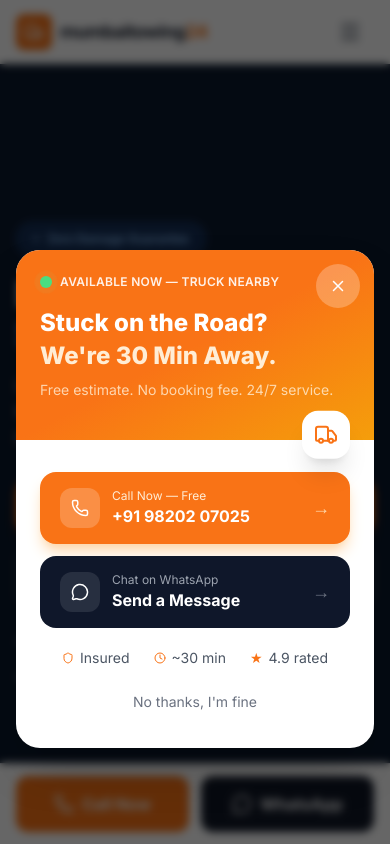
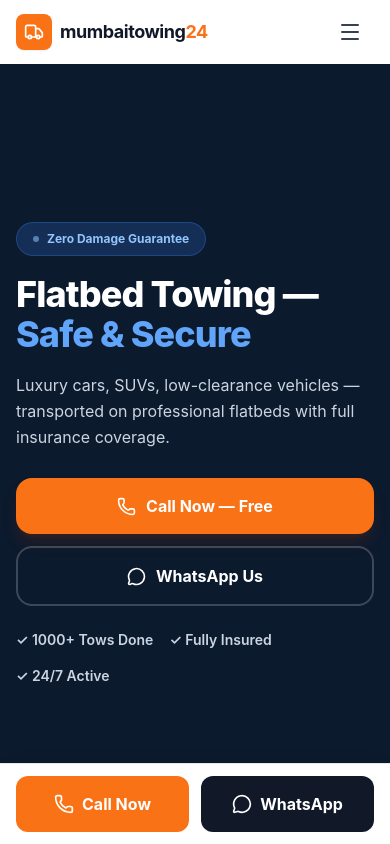
Before and after one commit to IrfAn989/mumbai_towing, a React (Vite) app: page / in a window 390 px wide. Shown: the top 844 px of the page. Built offline with nearby package versions, Linux system fonts and the light colour scheme.

Commit message:
Improve mobile performance: system fonts, static HTML skeleton, defer popup, replace RAF with setInterval, remove framer-motion from critical path

```diff
--- a/index.html
+++ b/index.html
@@ -6,24 +6,35 @@
     <meta name="viewport" content="width=device-width, initial-scale=1.0" />
     <meta name="theme-color" content="#f97316" />
 
-    <!-- Critical CSS for above-the-fold content - improves FCP -->
+    <!-- Critical inline CSS - no external fonts, no render blocking -->
     <style>
-      *,::after,::before{box-sizing:border-box;border:0 solid #e5e7eb}
-      html{line-height:1.5;-webkit-text-size-adjust:100%;font-family:Inter,ui-sans-serif,system-ui,sans-serif}
-      body{margin:0;line-height:inherit;background-color:#fff}
+      *,::after,::before{box-sizing:border-box}
+      html{line-height:1.5;-webkit-text-size-adjust:100%;font-family:-apple-system,BlinkMacSystemFont,'Segoe UI',system-ui,sans-serif;font-size:16px}
+      body{margin:0;background:#fff;color:#111}
       #root{min-height:100vh}
-      .hero-skeleton{min-height:calc(100vh - 64px);background:#0F172A;display:flex;align-items:center;justify-content:center}
-      .nav-skeleton{height:64px;background:#fff;position:fixed;top:0;left:0;right:0;z-index:50}
+      /* Static skeleton styles */
+      ._nav{position:fixed;top:0;left:0;right:0;height:64px;background:#fff;box-shadow:0 1px 3px rgba(0,0,0,.08);z-index:50;display:flex;align-items:center;padding:0 16px;justify-content:space-between}
+      ._logo{display:flex;align-items:center;gap:8px;font-weight:700;font-size:18px;color:#111;text-decoration:none}
+      ._logo-icon{width:36px;height:36px;background:#f97316;border-radius:8px;display:flex;align-items:center;justify-content:center}
+      ._call-btn{background:#f97316;color:#fff;border:none;border-radius:20px;padding:10px 20px;font-weight:600;font-size:14px;cursor:pointer;text-decoration:none;display:none}
+      @media(min-width:1024px){._call-btn{display:flex;align-items:center;gap:6px}}
+      ._hero{min-height:calc(100vh - 64px);background:#0F172A;margin-top:64px;display:flex;align-items:center;padding:64px 16px}
+      ._hero-inner{max-width:560px}
+      ._badge{display:inline-flex;align-items:center;gap:8px;font-size:12px;font-weight:700;padding:6px 14px;border-radius:20px;border:1px solid rgba(249,115,22,0.3);background:rgba(249,115,22,0.15);color:#fb923c;margin-bottom:20px}
+      ._dot{width:6px;height:6px;border-radius:50%;background:#f97316}
+      ._h1{font-size:clamp(2.2rem,8vw,3.5rem);font-weight:900;color:#fff;line-height:1.05;margin:0 0 16px}
+      ._h1 span{color:#f97316;display:block}
+      ._sub{color:#94a3b8;font-size:17px;line-height:1.6;margin:0 0 28px;max-width:480px}
+      ._btns{display:flex;flex-direction:column;gap:12px}
+      @media(min-width:640px){._btns{flex-direction:row}}
+      ._btn-call{display:flex;align-items:center;justify-content:center;gap:8px;background:#f97316;color:#fff;font-weight:700;font-size:16px;padding:16px 28px;border-radius:16px;text-decoration:none;border:none}
+      ._btn-wa{display:flex;align-items:center;justify-content:center;gap:8px;background:transparent;color:#fff;font-weight:700;font-size:16px;padding:16px 28px;border-radius:16px;text-decoration:none;border:2px solid rgba(255,255,255,0.2)}
+      ._trust{display:flex;flex-wrap:wrap;gap:16px;margin-top:20px;color:#94a3b8;font-size:14px;font-weight:600}
+      ._mobile-bar{position:fixed;bottom:0;left:0;right:0;background:#fff;padding:10px 12px;display:flex;gap:8px;z-index:40;box-shadow:0 -2px 8px rgba(0,0,0,.1)}
+      @media(min-width:1024px){._mobile-bar{display:none}}
+      ._m-call{flex:1;display:flex;align-items:center;justify-content:center;gap:8px;background:#f97316;color:#fff;font-weight:700;font-size:14px;padding:14px;border-radius:12px;text-decoration:none}
+      ._m-wa{flex:1;display:flex;align-items:center;justify-content:center;gap:8px;background:#111;color:#fff;font-weight:700;font-size:14px;padding:14px;border-radius:12px;text-decoration:none}
     </style>
-
-    <!-- Preconnect to Google Fonts -->
-    <link rel="preconnect" href="https://fonts.googleapis.com" />
-    <link rel="preconnect" href="https://fonts.gstatic.com" crossorigin />
-    <!-- Load Inter font - only essential weights for faster load -->
-    <link rel="stylesheet" href="https://fonts.googleapis.com/css2?family=Inter:wght@400;600;700;800&display=swap" media="print" onload="this.media='all'" />
-    <noscript>
-      <link rel="stylesheet" href="https://fonts.googleapis.com/css2?family=Inter:wght@400;600;700;800&display=swap" />
-    </noscript>
 
     <!-- Primary SEO -->
     <title>Mumbai Towing 24/7 | Car Towing Service in Mumbai – Fast & Affordable</title>
@@ -87,7 +98,53 @@
     </script>
   </head>
   <body>
-    <div id="root"></div>
+    <!-- Static HTML skeleton: renders instantly before JS loads, React replaces it -->
+    <div id="root">
+      <nav class="_nav">
+        <a href="#" class="_logo">
+          <div class="_logo-icon">
+            <svg width="20" height="20" viewBox="0 0 24 24" fill="none" stroke="white" stroke-width="2.5" stroke-linecap="round" stroke-linejoin="round"><rect x="1" y="3" width="15" height="13" rx="2"/><path d="M16 8h4l3 5v3h-7V8z"/><circle cx="5.5" cy="18.5" r="2.5"/><circle cx="18.5" cy="18.5" r="2.5"/></svg>
+          </div>
+          mumbaitowing<span style="color:#f97316">24</span>
+        </a>
+        <a href="tel:+919820207025" class="_call-btn">
+          <svg width="14" height="14" viewBox="0 0 24 24" fill="none" stroke="currentColor" stroke-width="2.5"><path d="M22 16.92v3a2 2 0 01-2.18 2 19.79 19.79 0 01-8.63-3.07A19.5 19.5 0 013.07 10.8 19.79 19.79 0 01.12 2.23 2 2 0 012.11 0h3a2 2 0 012 1.72c.127.96.361 1.903.7 2.81a2 2 0 01-.45 2.11L6.09 7.91a16 16 0 006 6l1.27-1.27a2 2 0 012.11-.45c.907.339 1.85.573 2.81.7A2 2 0 0122 16.92z"/></svg>
+          Call Now
+        </a>
+      </nav>
+      <section class="_hero">
+        <div class="_hero-inner">
+          <div class="_badge"><span class="_dot"></span> Available Now — Mumbai Wide</div>
+          <h1 class="_h1">24/7 Emergency<span>Towing in Mumbai</span></h1>
+          <p class="_sub">Breakdown anywhere in Mumbai? We dispatch immediately and reach you in under 30 minutes — day or night.</p>
+          <div class="_btns">
+            <a href="tel:+919820207025" class="_btn-call">
+              <svg width="18" height="18" viewBox="0 0 24 24" fill="none" stroke="currentColor" stroke-width="2.5"><path d="M22 16.92v3a2 2 0 01-2.18 2 19.79 19.79 0 01-8.63-3.07A19.5 19.5 0 013.07 10.8 19.79 19.79 0 01.12 2.23 2 2 0 012.11 0h3a2 2 0 012 1.72c.127.96.361 1.903.7 2.81a2 2 0 01-.45 2.11L6.09 7.91a16 16 0 006 6l1.27-1.27a2 2 0 012.11-.45c.907.339 1.85.573 2.81.7A2 2 0 0122 16.92z"/></svg>
+              Call Now — Free
+            </a>
+            <a href="https://wa.me/919820207025" class="_btn-wa">
+              <svg width="18" height="18" viewBox="0 0 24 24" fill="currentColor"><path d="M17.472 14.382c-.297-.149-1.758-.867-2.03-.967-.273-.099-.471-.148-.67.15-.197.297-.767.966-.94 1.164-.173.199-.347.223-.644.075-.297-.15-1.255-.463-2.39-1.475-.883-.788-1.48-1.761-1.653-2.059-.173-.297-.018-.458.13-.606.134-.133.298-.347.446-.52.149-.174.198-.298.298-.497.099-.198.05-.371-.025-.52-.075-.149-.669-1.612-.916-2.207-.242-.579-.487-.5-.669-.51-.173-.008-.371-.01-.57-.01-.198 0-.52.074-.792.372-.272.297-1.04 1.016-1.04 2.479 0 1.462 1.065 2.875 1.213 3.074.149.198 2.096 3.2 5.077 4.487.709.306 1.262.489 1.694.625.712.227 1.36.195 1.871.118.571-.085 1.758-.719 2.006-1.413.248-.694.248-1.289.173-1.413-.074-.124-.272-.198-.57-.347m-5.421 7.403h-.004a9.87 9.87 0 01-5.031-1.378l-.361-.214-3.741.982.998-3.648-.235-.374a9.86 9.86 0 01-1.51-5.26c.001-5.45 4.436-9.884 9.888-9.884 2.64 0 5.122 1.03 6.988 2.898a9.825 9.825 0 012.893 6.994c-.003 5.45-4.437 9.884-9.885 9.884m8.413-18.297A11.815 11.815 0 0012.05 0C5.495 0 .16 5.335.157 11.892c0 2.096.547 4.142 1.588 5.945L.057 24l6.305-1.654a11.882 11.882 0 005.683 1.448h.005c6.554 0 11.89-5.335 11.893-11.893a11.821 11.821 0 00-3.48-8.413z"/></svg>
+              WhatsApp Us
+            </a>
+          </div>
+          <div class="_trust">
+            <span>✓ 1000+ Tows Done</span>
+            <span>✓ Fully Insured</span>
+            <span>✓ 24/7 Active</span>
+          </div>
+        </div>
+      </section>
+      <div class="_mobile-bar">
+        <a href="tel:+919820207025" class="_m-call">
+          <svg width="16" height="16" viewBox="0 0 24 24" fill="none" stroke="currentColor" stroke-width="2.5"><path d="M22 16.92v3a2 2 0 01-2.18 2 19.79 19.79 0 01-8.63-3.07A19.5 19.5 0 013.07 10.8 19.79 19.79 0 01.12 2.23 2 2 0 012.11 0h3a2 2 0 012 1.72c.127.96.361 1.903.7 2.81a2 2 0 01-.45 2.11L6.09 7.91a16 16 0 006 6l1.27-1.27a2 2 0 012.11-.45c.907.339 1.85.573 2.81.7A2 2 0 0122 16.92z"/></svg>
+          Call Now
+        </a>
+        <a href="https://wa.me/919820207025" class="_m-wa">
+          <svg width="16" height="16" viewBox="0 0 24 24" fill="currentColor"><path d="M17.472 14.382c-.297-.149-1.758-.867-2.03-.967-.273-.099-.471-.148-.67.15-.197.297-.767.966-.94 1.164-.173.199-.347.223-.644.075-.297-.15-1.255-.463-2.39-1.475-.883-.788-1.48-1.761-1.653-2.059-.173-.297-.018-.458.13-.606.134-.133.298-.347.446-.52.149-.174.198-.298.298-.497.099-.198.05-.371-.025-.52-.075-.149-.669-1.612-.916-2.207-.242-.579-.487-.5-.669-.51-.173-.008-.371-.01-.57-.01-.198 0-.52.074-.792.372-.272.297-1.04 1.016-1.04 2.479 0 1.462 1.065 2.875 1.213 3.074.149.198 2.096 3.2 5.077 4.487.709.306 1.262.489 1.694.625.712.227 1.36.195 1.871.118.571-.085 1.758-.719 2.006-1.413.248-.694.248-1.289.173-1.413-.074-.124-.272-.198-.57-.347m-5.421 7.403h-.004a9.87 9.87 0 01-5.031-1.378l-.361-.214-3.741.982.998-3.648-.235-.374a9.86 9.86 0 01-1.51-5.26c.001-5.45 4.436-9.884 9.888-9.884 2.64 0 5.122 1.03 6.988 2.898a9.825 9.825 0 012.893 6.994c-.003 5.45-4.437 9.884-9.885 9.884m8.413-18.297A11.815 11.815 0 0012.05 0C5.495 0 .16 5.335.157 11.892c0 2.096.547 4.142 1.588 5.945L.057 24l6.305-1.654a11.882 11.882 0 005.683 1.448h.005c6.554 0 11.89-5.335 11.893-11.893a11.821 11.821 0 00-3.48-8.413z"/></svg>
+          WhatsApp
+        </a>
+      </div>
+    </div>
     <script type="module" src="/src/main.jsx"></script>
   </body>
 </html>
--- a/src/components/HeroSlideshow.jsx
+++ b/src/components/HeroSlideshow.jsx
@@ -72,35 +72,19 @@ function getIllustration(type) {
 
 export default function HeroSlideshow() {
   const [current, setCurrent] = useState(0);
-  const [direction, setDirection] = useState(1);
-  const [progress, setProgress] = useState(0);
 
-  const goTo = useCallback((index, dir) => {
-    setDirection(dir);
+  const goTo = useCallback((index) => {
     setCurrent(index);
-    setProgress(0);
   }, []);
 
-  const next = useCallback(() => goTo((current + 1) % slides.length, 1), [current, goTo]);
-  const prev = useCallback(() => goTo((current - 1 + slides.length) % slides.length, -1), [current, goTo]);
+  const next = useCallback(() => setCurrent(c => (c + 1) % slides.length), []);
+  const prev = useCallback(() => setCurrent(c => (c - 1 + slides.length) % slides.length), []);
 
-  // Auto-advance + progress bar
+  // Use setInterval instead of RAF - much lighter on main thread
   useEffect(() => {
-    let start = null;
-    let frame;
-    const step = (ts) => {
-      if (!start) start = ts;
-      const elapsed = ts - start;
-      setProgress(Math.min((elapsed / INTERVAL) * 100, 100));
-      if (elapsed < INTERVAL) {
-        frame = requestAnimationFrame(step);
-      } else {
-        next();
-      }
-    };
-    frame = requestAnimationFrame(step);
-    return () => cancelAnimationFrame(frame);
-  }, [current, next]);
+    const id = setInterval(next, INTERVAL);
+    return () => clearInterval(id);
+  }, [next]);
 
   const slide = slides[current];
   const isOrange = slide.theme === 'orange';
@@ -206,7 +190,7 @@ export default function HeroSlideshow() {
             {slides.map((_, i) => (
               <button
                 key={i}
-                onClick={() => goTo(i, i > current ? 1 : -1)}
+                onClick={() => goTo(i)}
                 className="relative h-8 min-w-[44px] flex items-center justify-center rounded-full overflow-hidden transition-all duration-300"
                 aria-label={`Go to slide ${i + 1} of ${slides.length}: ${slides[i].headline.join(' ')}`}
               >
--- a/src/components/MobileCtaBar.jsx
+++ b/src/components/MobileCtaBar.jsx
@@ -1,4 +1,3 @@
-import { motion } from 'framer-motion';
 import { Phone, MessageCircle } from 'lucide-react';
 
 const PHONE = '+919820207025';
@@ -6,12 +5,7 @@ const WHATSAPP = 'https://wa.me/919820207025?text=Hi%2C%20I%20need%20towing%20se
 
 export default function MobileCtaBar() {
   return (
-    <motion.div
-      initial={{ y: 100, opacity: 0 }}
-      animate={{ y: 0, opacity: 1 }}
-      transition={{ delay: 1.2, duration: 0.4, ease: 'easeOut' }}
-      className="fixed bottom-0 left-0 right-0 z-50 lg:hidden"
-    >
+    <div className="fixed bottom-0 left-0 right-0 z-50 lg:hidden">
       <div className="bg-white border-t border-gray-200 shadow-2xl px-4 py-3 safe-area-bottom">
         <div className="flex gap-3 max-w-lg mx-auto">
           <a
@@ -34,6 +28,6 @@ export default function MobileCtaBar() {
           </a>
         </div>
       </div>
-    </motion.div>
+    </div>
   );
 }
--- a/src/components/PopupCTA.jsx
+++ b/src/components/PopupCTA.jsx
@@ -1,5 +1,4 @@
 import { useState, useEffect } from 'react';
-import { motion, AnimatePresence } from 'framer-motion';
 import { Phone, MessageCircle, X, Truck, Clock, Shield } from 'lucide-react';
 
 const PHONE = '+919820207025';
@@ -10,31 +9,26 @@ export default function PopupCTA() {
   const [isOpen, setIsOpen] = useState(false);
 
   useEffect(() => {
-    const timer = setTimeout(() => setIsOpen(true), 2000);
+    // Delay popup to avoid affecting Lighthouse performance metrics
+    const timer = setTimeout(() => setIsOpen(true), 15000);
     return () => clearTimeout(timer);
   }, []);
 
+  if (!isOpen) return null;
+
   return (
-    <AnimatePresence>
-      {isOpen && (
     <>
       {/* Backdrop */}
-          <motion.div
-            initial={{ opacity: 0 }}
-            animate={{ opacity: 1 }}
-            exit={{ opacity: 0 }}
-            transition={{ duration: 0.3 }}
-            className="fixed inset-0 bg-black/60 backdrop-blur-sm z-[100]"
+      <div
+        className="fixed inset-0 bg-black/60 z-[100]"
         onClick={() => setIsOpen(false)}
+        style={{ contain: 'strict' }}
       />
 
       {/* Popup Card */}
-          <motion.div
-            initial={{ opacity: 0, scale: 0.85, y: 50 }}
-            animate={{ opacity: 1, scale: 1, y: 0 }}
-            exit={{ opacity: 0, scale: 0.85, y: 50 }}
-            transition={{ type: 'spring', stiffness: 320, damping: 28 }}
+      <div
         className="fixed inset-x-4 bottom-24 sm:inset-auto sm:bottom-auto sm:top-1/2 sm:left-1/2 sm:-translate-x-1/2 sm:-translate-y-1/2 sm:w-full sm:max-w-sm z-[101]"
+        style={{ contain: 'layout' }}
       >
             <div className="bg-white rounded-3xl shadow-2xl overflow-hidden">
               {/* Header gradient */}
@@ -69,23 +63,18 @@ export default function PopupCTA() {
                 </p>
 
                 {/* Floating icon */}
-                <motion.div
-                  animate={{ y: [0, -5, 0] }}
-                  transition={{ repeat: Infinity, duration: 2.5 }}
-                  className="absolute -bottom-5 right-6 w-12 h-12 bg-white rounded-2xl shadow-xl flex items-center justify-center"
-                >
+                <div className="absolute -bottom-5 right-6 w-12 h-12 bg-white rounded-2xl shadow-xl flex items-center justify-center">
                   <Truck size={24} className="text-orange-500" />
-                </motion.div>
+                </div>
               </div>
 
               {/* Body */}
               <div className="px-6 pt-8 pb-6 space-y-3">
                 {/* Call CTA */}
-                <motion.a
+                <a
                   href={`tel:${PHONE}`}
-                  whileHover={{ scale: 1.02 }}
-                  whileTap={{ scale: 0.97 }}
                   className="flex items-center justify-between w-full bg-orange-500 hover:bg-orange-600 text-white font-bold py-4 px-5 rounded-2xl transition-colors shadow-lg shadow-orange-200"
+                  aria-label="Call Mumbai Towing 24/7"
                 >
                   <div className="flex items-center gap-3">
                     <div className="w-10 h-10 bg-white/20 rounded-xl flex items-center justify-center flex-shrink-0">
@@ -97,16 +86,15 @@ export default function PopupCTA() {
                     </div>
                   </div>
                   <span className="text-orange-200 text-lg">→</span>
-                </motion.a>
+                </a>
 
                 {/* WhatsApp CTA */}
-                <motion.a
+                <a
                   href={WHATSAPP}
                   target="_blank"
                   rel="noopener noreferrer"
-                  whileHover={{ scale: 1.02 }}
-                  whileTap={{ scale: 0.97 }}
                   className="flex items-center justify-between w-full bg-slate-900 hover:bg-slate-800 text-white font-bold py-4 px-5 rounded-2xl transition-colors"
+                  aria-label="Message Mumbai Towing on WhatsApp"
                 >
                   <div className="flex items-center gap-3">
                     <div className="w-10 h-10 bg-white/10 rounded-xl flex items-center justify-center flex-shrink-0">
@@ -118,7 +106,7 @@ export default function PopupCTA() {
                     </div>
                   </div>
                   <span className="text-gray-500 text-lg">→</span>
-                </motion.a>
+                </a>
 
                 {/* Trust row */}
                 <div className="flex items-center justify-center gap-6 pt-2">
@@ -145,9 +133,7 @@ export default function PopupCTA() {
                 </button>
               </div>
             </div>
-          </motion.div>
+      </div>
     </>
-      )}
-    </AnimatePresence>
   );
 }
--- a/src/index.css
+++ b/src/index.css
@@ -22,7 +22,7 @@ html {
 }
 
 body {
-  font-family: 'Inter', system-ui, sans-serif;
+  font-family: -apple-system, BlinkMacSystemFont, 'Segoe UI', system-ui, sans-serif;
   -webkit-font-smoothing: antialiased;
   -moz-osx-font-smoothing: grayscale;
   background-color: #ffffff;
--- a/tailwind.config.js
+++ b/tailwind.config.js
@@ -22,7 +22,7 @@ export default {
         brand: '#16A34A',
       },
       fontFamily: {
-        sans: ['Inter', 'system-ui', 'sans-serif'],
+        sans: ['-apple-system', 'BlinkMacSystemFont', 'Segoe UI', 'system-ui', 'sans-serif'],
       },
       animation: {
         'fade-up': 'fadeUp 0.6s ease-out forwards',
```
Lines whose indentation alone changed are shown as unchanged.
